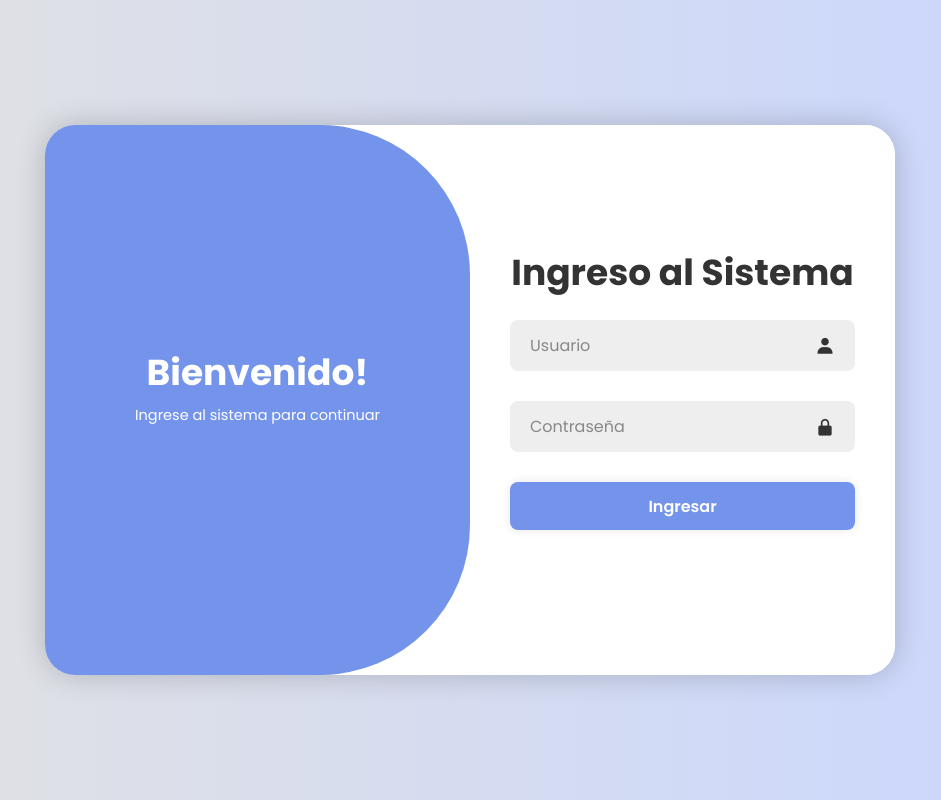
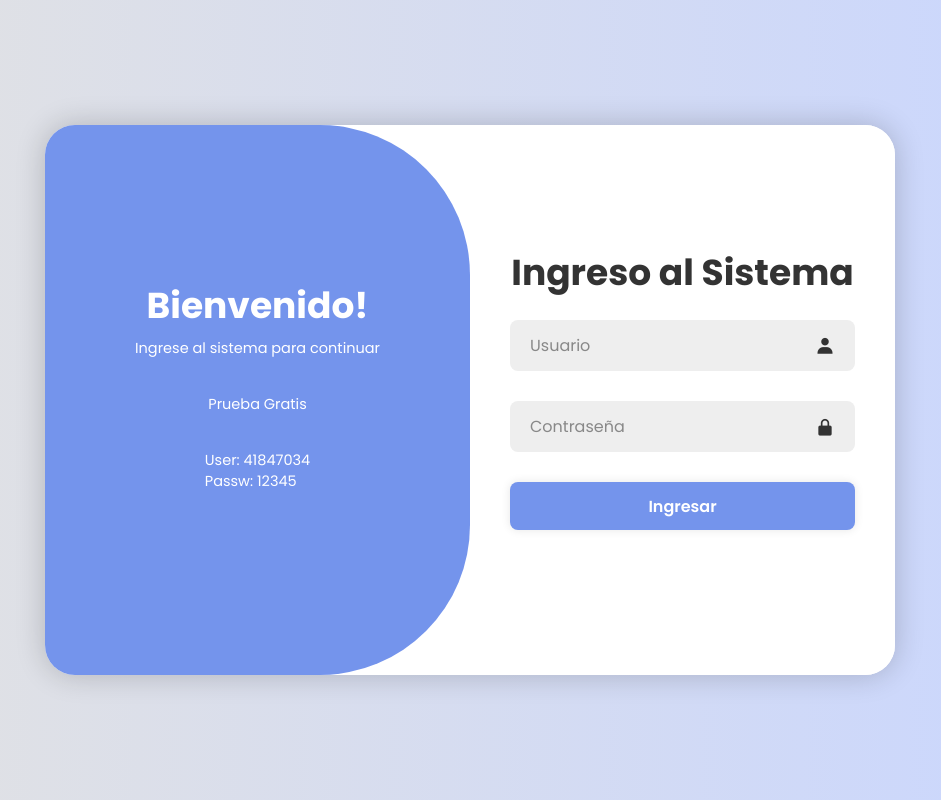
Before and after one commit to NicolasFrance01/control-ingreso, a plain HTML site: page index.html in a window 1280 px wide. Shown: the whole page, without its empty margins (170-1111 px from the left). Drawn offline with nearby package versions, Linux system fonts and the light colour scheme.

Commit message:
Update index.html user test

```diff
--- a/index.html
+++ b/index.html
@@ -41,6 +41,8 @@
         <div class="toggle-panel toggle-left">
             <h1>Bienvenido!</h1>
             <p>Ingrese al sistema para continuar</p>
+            <p>Prueba Gratis</p>
+            <p>User: 41847034<br>Passw: 12345</p>
         </div>
         <div class="toggle-panel toggle-right">
             <h1>Panel</h1>
```
